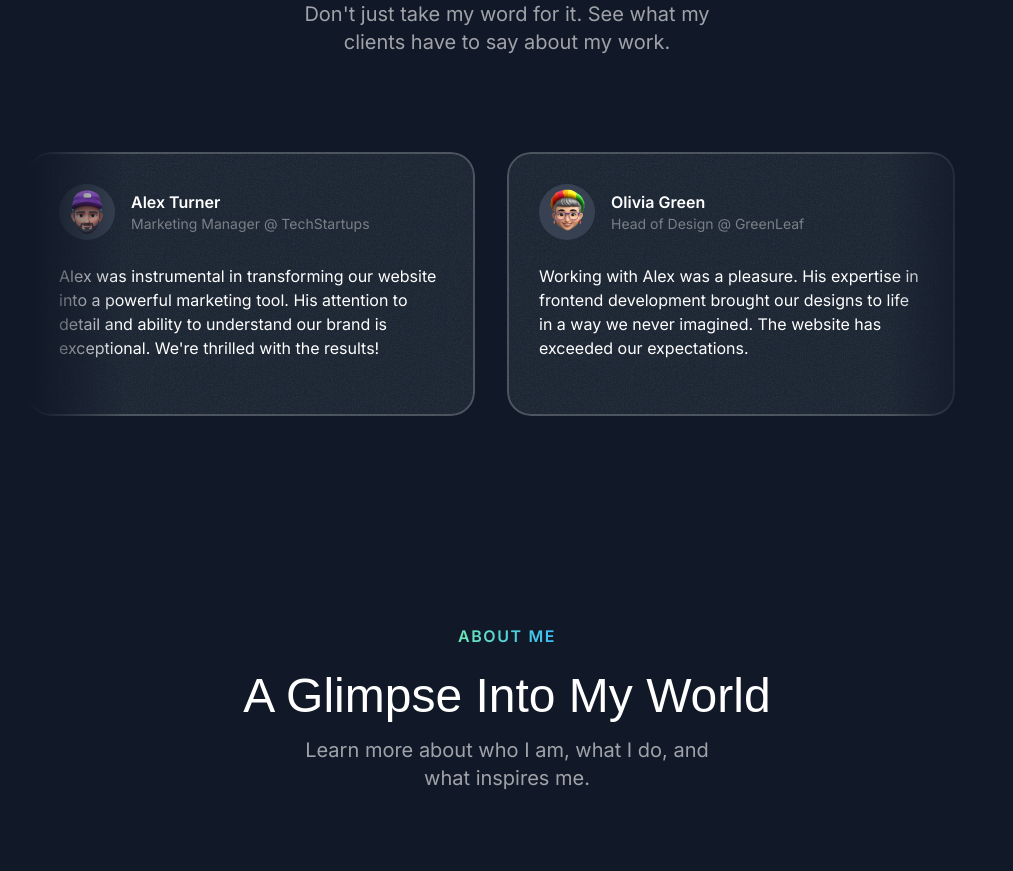
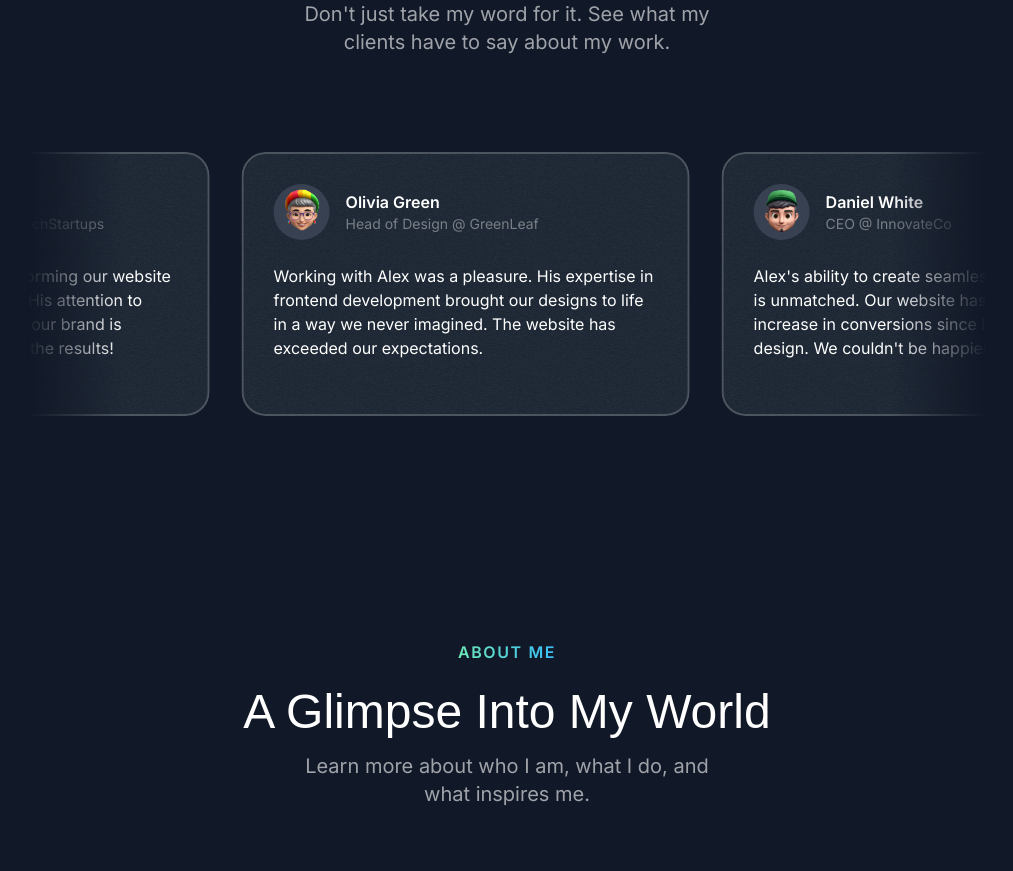
Before and after one commit to DecodeDebangi/debangi-portfolio, a Next.js app: page / in a window 1280 px wide. Shown: the part 3460-4331 px from the top of the page, without its empty margins (133-1146 px from the left). Built offline with nearby package versions, Linux system fonts and the light colour scheme; a web font is replaced by a local one.

Commit message:
added animation on testimonials

```diff
--- a/src/sections/Testimonials.tsx
+++ b/src/sections/Testimonials.tsx
@@ -7,6 +7,7 @@
 import { SectionHeader } from "@/components/SectionHeader";
 import grainImage from "@/assets/images/grain.jpg";
 import { Card } from "@/components/Card";
+import { Fragment } from "react";
 
 const testimonials = [
   {
@@ -51,10 +52,14 @@
           description="Don't just take my word for it. See what my clients have to say about my
         work."
         />
-        <div className='mt-16 lg:mt-24 flex overflow-x-clip [mask-image:linear-gradient(to_right,transparent,black_10%,black_90%,transparent)]'>
-          <div className='flex gap-8 flex-none'>
+        <div className='mt-12 lg:mt-20 flex overflow-x-clip [mask-image:linear-gradient(to_right,transparent,black_10%,black_90%,transparent)] py-4'>
+          <div className='flex gap-8 flex-none animate-move-left [animation-duration:60s] hover:[animation-play-state:paused]'>
+            {[...new Array(2)].fill(0).map((_, index) => (
+              <Fragment key={index}>
                 {testimonials.map((testimonial, index) => (
-              <Card key={index} className='max-w-xs p-6 md:p-8 md:max-w-md'>
+                  <Card
+                    key={index}
+                    className='max-w-xs p-6 md:p-8 md:max-w-md hover:-rotate-3 transition duration-300'>
                     <div className='flex gap-4 items-center'>
                       <div className='size-14 bg-gray-700 inline-flex items-center justify-center rounded-full flex-shrink-0'>
                         <Image
@@ -75,6 +80,8 @@
                     </p>
                   </Card>
                 ))}
+              </Fragment>
+            ))}
           </div>
         </div>
       </div>
```
Lines whose indentation alone changed are shown as unchanged.
